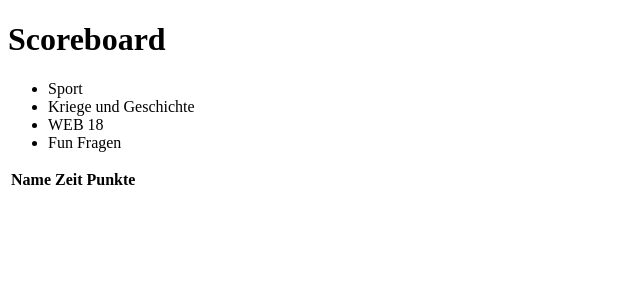
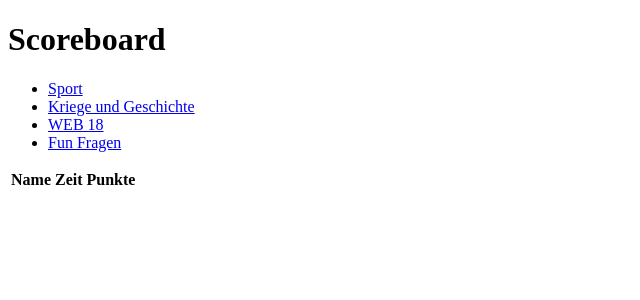
Before and after one commit to julianseemann/WebQuiz, a PHP site: the page made by includes/views/scoreboard.php in a window 1280 px wide. Shown: the part 109-409 px from the top of the page, without its empty margins (0-640 px from the left). Run offline with PHP 8.4, Linux system fonts and the light colour scheme; the template is opened without the code that fills it, so the values that code supplies are empty.

Commit message:
fertig.jpeg

```diff
--- a/includes/views/scoreboard.php
+++ b/includes/views/scoreboard.php
@@ -27,16 +27,16 @@ echo $this->header;
 <div class="text-centerscoreresult navbar-expand-lg navbar-light text-center">
     <ul class="navbar-nav">
       <li class="nav-item ">
-            <a class="nav-link selector" id="quiz1">Sport</a>
+            <a class="nav-link selector" href="#" id="quiz1">Sport</a>
           </li>
           <li class="nav-item">
-            <a class="nav-link active selector"   id="quiz2">Kriege und Geschichte</a>
+            <a class="nav-link selector" href="#"  id="quiz2">Kriege und Geschichte</a>
           </li>
           <li class="nav-item">
-            <a class="nav-link selector" id="quiz3">WEB 18</a>
+            <a class="nav-link selector" href="#" id="quiz3">WEB 18</a>
           </li>
           <li class="nav-item">
-            <a class="nav-link selector"  id="quiz4">Fun Fragen</a>
+            <a class="nav-link selector" href="#" id="quiz4">Fun Fragen</a>
           </li>
           </ul>
   </div>
--- a/js/scoreboard.js
+++ b/js/scoreboard.js
@@ -1,6 +1,22 @@
 $(document).ready(function()
 {
-var quizID="quiz1";
+var number =sessionStorage.getItem("quiz");
+if(number!=null)
+{
+	quizID=number;
+}
+else
+{
+quizID='quiz1';
+}
+function mark()
+{
+$('.selector').removeClass("active");
+$('#'+quizID).addClass("active");
+}
+sessionStorage.removeItem("quiz");
+query();
+mark();
  function query()
 {
   $.ajax({
@@ -27,11 +43,11 @@ function write(scores)
 	}
 	$('#scoreTable').append("</tbody></table>");
 }
-query();
       $('.selector').click(function()
   {
 		$("#scoreTable tr:gt(0)").remove();
     quizID=this.id;
        query();
+			 mark();
   });
 });
```
